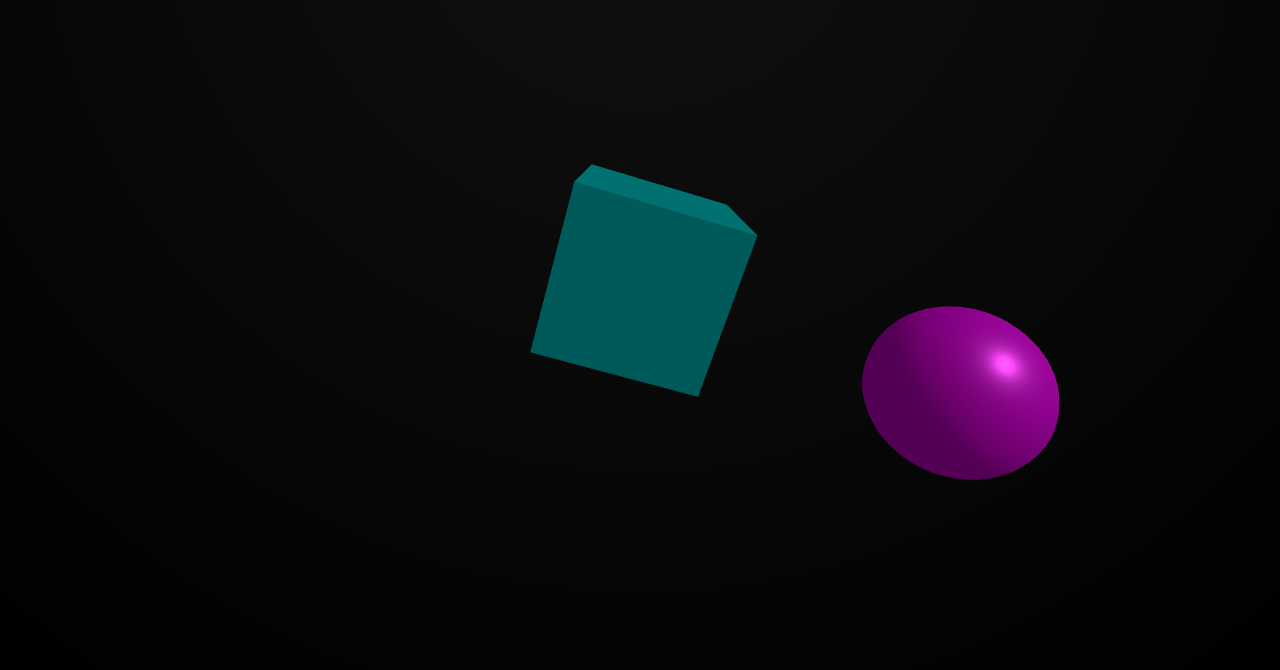
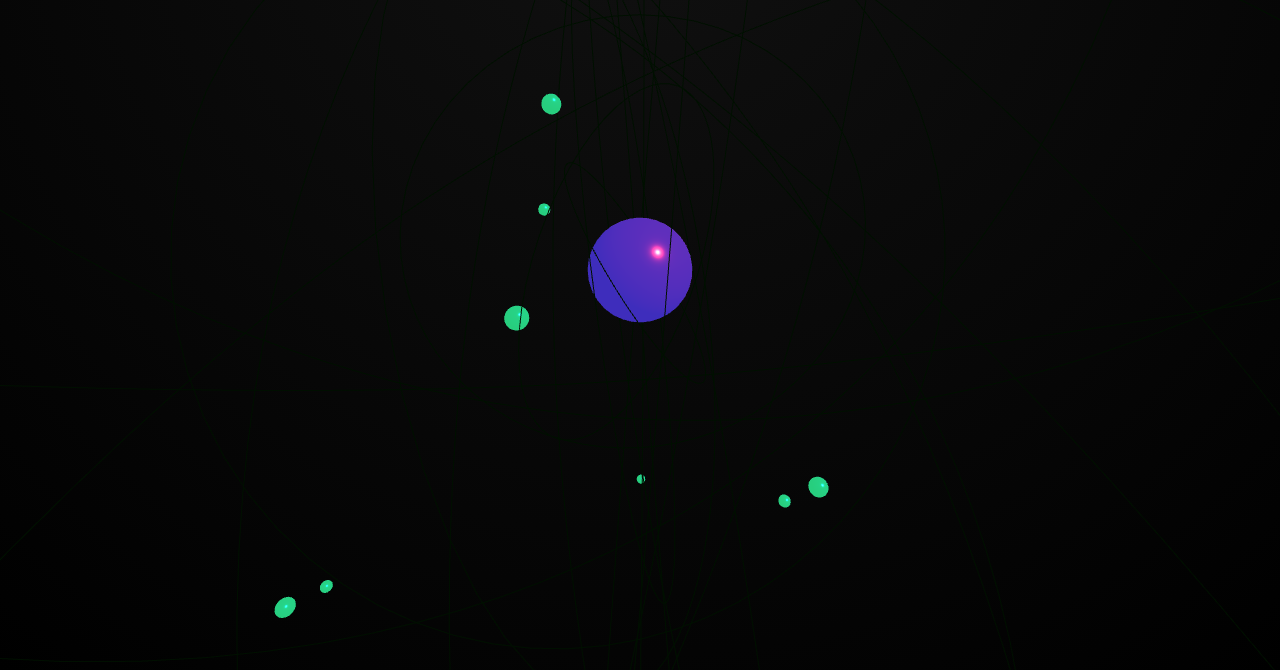
Before and after one commit to vritik246800/vritik246800.github.io, a plain HTML site: page portofolio_galaxy/Theejs/3dobjecs.html in a window 1280 px wide. Shown: the part 130-800 px from the top of the page. Drawn offline with nearby package versions, Linux system fonts and the light colour scheme; animation ran at ten frames a second.

Commit message:
update do project com threejs para atomos electriocos

```diff
--- a/portofolio_galaxy/Theejs/3dobjecs.html
+++ b/portofolio_galaxy/Theejs/3dobjecs.html
@@ -2,14 +2,15 @@
 <html lang="pt">
 <head>
   <meta charset="UTF-8" />
-  <title>3D sem Node.js</title>
+  <title>Átomo Elétrico 3D</title>
   <link rel="stylesheet" href="style.css" />
+  <link rel="icon" type="image/png" sizes="32x32" href="/assets/picture/favicon.png">
 </head>
 <body>
 
   <header>
-    <h1>3D no Browser</h1>
-    <p>HTML + CSS + JS (sem Node, sem Vite)</p>
+    <h1>Átomo Elétrico 3D</h1>
+    <p>Núcleo + Eletrões em órbita</p>
   </header>
 
   <canvas id="scene"></canvas>
--- a/portofolio_galaxy/Theejs/app.js
+++ b/portofolio_galaxy/Theejs/app.js
@@ -27,37 +27,79 @@ renderer.setSize(window.innerWidth, window.innerHeight)
 renderer.setPixelRatio(Math.min(window.devicePixelRatio, 2))
 
 // ==========================
-// Objetos 3D
+// Átomo com Núcleo e Eletrões
 // ==========================
 
-/** @type {THREE.Mesh} */
-const cube = new THREE.Mesh(
-  new THREE.BoxGeometry(1.5, 1.5, 1.5),
+// Núcleo (protões + neutrões)
+const nucleus = new THREE.Mesh(
+  new THREE.SphereGeometry(0.5, 32, 32),
   new THREE.MeshStandardMaterial({
-    color: 0x00ffff,
-    metalness: 0.6,
+    color: 0xff3333,
+    emissive: 0x333fff,
+    emissiveIntensity: 0.5,
+    metalness: 0.8,
     roughness: 0.2
   })
 )
-scene.add(cube)
+scene.add(nucleus)
 
-/** @type {THREE.Mesh} */
-const sphere = new THREE.Mesh(
-  new THREE.SphereGeometry(0.8, 32, 32),
-  new THREE.MeshStandardMaterial({
-    color: 0xff00ff,
-    metalness: 0.3,
-    roughness: 0.4
+// Eletrões (3 órbitas diferentes)
+const electrons = []
+const electronMaterial = new THREE.MeshStandardMaterial({
+  color: 0x00ffff,
+  emissive: 0x33ff99,
+  emissiveIntensity: 0.6,
+  metalness: 0.9,
+  roughness: 0.1
+})
+
+for (let i = 0; i < 25; i++) {
+  const electron = new THREE.Mesh(
+    new THREE.SphereGeometry(0.12, 16, 16),
+    electronMaterial.clone()
+  )
+  electrons.push({
+    mesh: electron,
+    orbitRadius: 1.2 + i * 0.5,
+    speed: 0.8 + i * 0.05,
+    phase: (i * Math.PI * 2) / 10,
+    tiltX: Math.random() * Math.PI * 1.9,
+    tiltZ: Math.random() * Math.PI * -1.9
   })
-)
-sphere.position.x = 3
-scene.add(sphere)
+  scene.add(electron)
+}
+
+// Órbitas visuais
+const orbitMaterial = new THREE.LineBasicMaterial({
+  color: 0x00000f00,
+  transparent: false,
+  opacity: 0.1
+})
+
+electrons.forEach(e => {
+  const points = []
+  for (let i = 0; i <= 64; i++) {
+    const angle = (i / 64) * Math.PI * 2
+    points.push(
+      new THREE.Vector3(
+        Math.cos(angle) * e.orbitRadius,
+        0,
+        Math.sin(angle) * e.orbitRadius
+      )
+    )
+  }
+  const orbitGeometry = new THREE.BufferGeometry().setFromPoints(points)
+  const orbitLine = new THREE.Line(orbitGeometry, orbitMaterial)
+  orbitLine.rotation.x = e.tiltX
+  orbitLine.rotation.z = e.tiltZ
+  scene.add(orbitLine)
+})
 
 // ==========================
 // Luzes
 // ==========================
 
-const ambient = new THREE.AmbientLight(0xffffff, 0.4)
+const ambient = new THREE.AmbientLight(0xffffff, 0.5)
 scene.add(ambient)
 
 const directional = new THREE.DirectionalLight(0xffffff, 1)
@@ -70,12 +112,22 @@ scene.add(directional)
 
 /** @param {number} time */
 function animate(time) {
-  const t = time * 0.001
+  const t = time * 0.0008
 
-  cube.rotation.x = t
-  cube.rotation.y = t
+  // Rotação do núcleo
+  nucleus.rotation.x = t * 0.3
+  nucleus.rotation.y = t * 0.5
 
-  sphere.position.y = Math.sin(t) * 1.2
+  // Movimento orbital dos eletrões
+  electrons.forEach(e => {
+    const angle = t * e.speed + e.phase
+    e.mesh.position.x = Math.cos(angle) * e.orbitRadius
+    e.mesh.position.z = Math.sin(angle) * e.orbitRadius
+
+    // Aplicar inclinação orbital
+    const pos = e.mesh.position.clone()
+    e.mesh.position.y = pos.x * Math.sin(e.tiltX) + pos.z * Math.sin(e.tiltZ)
+  })
 
   renderer.render(scene, camera)
   requestAnimationFrame(animate)
```
Also changed, not shown: portofolio_galaxy/Theejs/style.css (line endings or trailing spaces).
